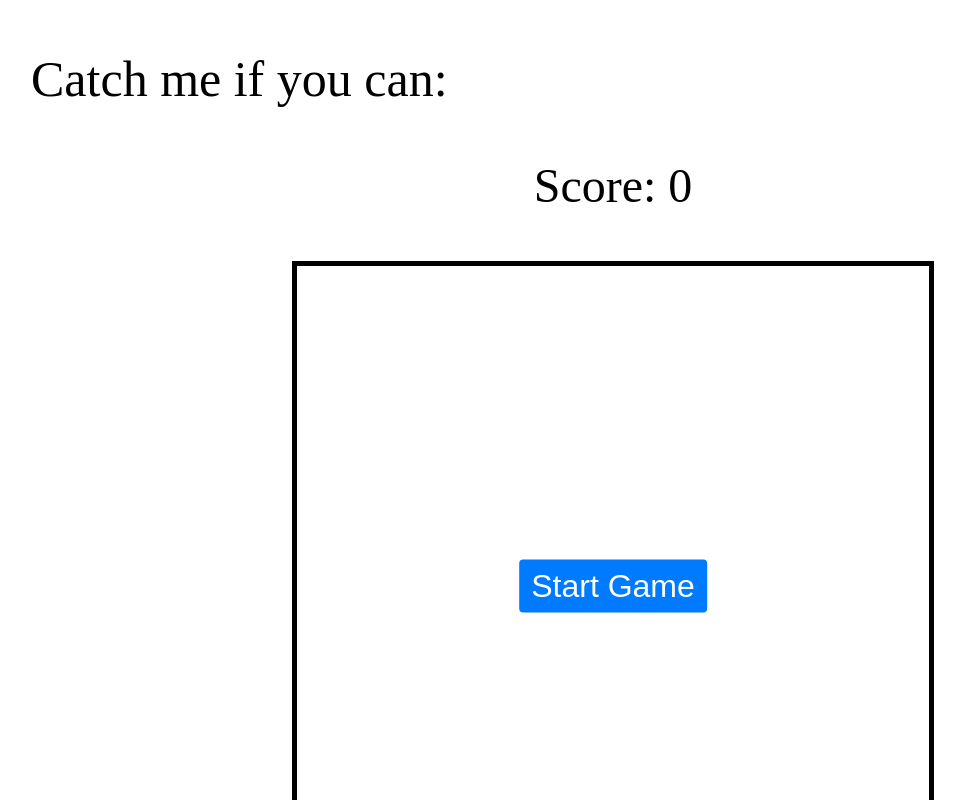
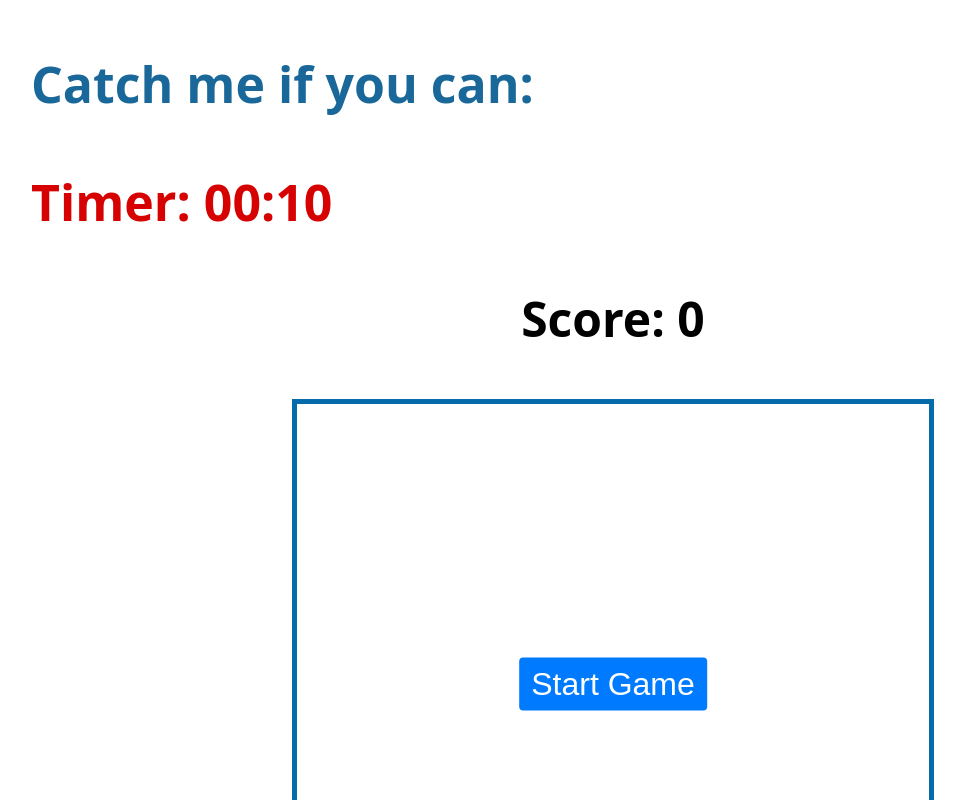
Before and after one commit to ahmedd-mahmoud/Catch-Me-challenge, a React (Create React App) app: page / in a window 1280 px wide. Shown: the top 800 px of the page, without its empty margins (27-992 px from the left). Built offline with nearby package versions, Linux system fonts and the light colour scheme.

Commit message:
Added timer and some styles

```diff
--- a/src/App.js
+++ b/src/App.js
@@ -3,11 +3,13 @@ import RandomButton from "./Components/RandomButton";
 
 function App() {
   const [count, setCount] = useState(0);
+  const [timer, setTimer] = useState(10);
   const containerRef = useRef(null);
   return (
     <div>
       <div>
         <p id="title">Catch me if you can:</p>
+        <p id="timer">Timer: 00:{timer}</p>
         <p id="score-text">Score: {count}</p>
       </div>
       <div id="container" ref={containerRef}>
@@ -15,6 +17,8 @@ function App() {
           count={count}
           setCount={setCount}
           containerRef={containerRef}
+          timer={timer}
+          setTimer={setTimer}
         />
       </div>
     </div>
--- a/src/Components/RandomButton/index.js
+++ b/src/Components/RandomButton/index.js
@@ -1,31 +1,28 @@
-import React, { useRef, useState } from "react";
+import React, { useEffect, useRef, useState } from "react";
 import "./styles.css";
 
-const RandomButton = ({ count, setCount, containerRef }) => {
+const RandomButton = ({ count, setCount, containerRef, timer, setTimer }) => {
   const [position, setPosition] = useState({ top: "50%", left: "50%" });
   const [text, setText] = useState("Start Game");
   const [gameState, setGameState] = useState("initial");
+
   const buttonRef = useRef(null);
 
-  // useEffect(() => {
-  //   if (gameState === "in game") {
-  //     const timer = setTimeout(() => {
-  //       setGameState("lost");
-  //     }, 10000);
-  //     return () => {
-  //       clearTimeout(timer);
-  //     };
-  //   }
-  // }, [gameState]);
+  useEffect(() => {
+    if (gameState === "in game" && timer > 0) {
+      setTimeout(() => {
+        setTimer((prevtimer) => prevtimer - 1);
+      }, 1000);
+    } else if (timer === 0) {
+      setGameState("lost");
+    }
+  }, [gameState, timer, setTimer]);
 
   const handleClick = () => {
     if (gameState === "initial") {
       setGameState("in game");
       setText("Catch me!");
     } else if (gameState === "in game") {
-      setTimeout(() => {
-        setGameState("lost");
-      }, 10000);
       if (count === 4) {
         setGameState("won");
       }
@@ -60,13 +57,14 @@ const RandomButton = ({ count, setCount, containerRef }) => {
     setText("Start Game");
     setGameState("initial");
     setCount(0);
+    setTimer(10);
   };
 
   return (
     <>
       {gameState === "won" && (
         <div className="result-text">
-          <h1>You won!</h1>
+          <h1 id="win-text">You Won!</h1>
           <button className="restart-button" onClick={handleRestart}>
             Restart Game
           </button>
@@ -74,7 +72,7 @@ const RandomButton = ({ count, setCount, containerRef }) => {
       )}
       {gameState === "lost" && (
         <div className="result-text">
-          <h1>Game over!</h1>
+          <h1 id="lose-text">Game Over!</h1>
           <button className="restart-button" onClick={handleRestart}>
             Restart Game
           </button>
--- a/src/Components/RandomButton/styles.css
+++ b/src/Components/RandomButton/styles.css
@@ -35,6 +35,12 @@
   background-color: rgb(23, 199, 23);
 }
 
-h1 {
+#win-text {
   font-size: 128px;
+  color: rgb(0, 64, 255);
 }
+
+#lose-text {
+  font-size: 128px;
+  color: red;
+}
--- a/src/index.css
+++ b/src/index.css
@@ -1,16 +1,29 @@
+body {
+  font-family: system-ui, -apple-system, BlinkMacSystemFont, "Segoe UI", Roboto,
+    Oxygen, Ubuntu, Cantarell, "Open Sans", "Helvetica Neue", sans-serif;
+  font-weight: bold;
+}
 #container {
   position: relative;
   width: 50%;
-  height: 80vh;
-  border: 5px solid #000;
+  height: 70vh;
+  border: 5px solid #066baa;
   margin: auto;
 }
 #title {
   font-size: 50px;
   margin-left: 50px;
+  color: #196899;
+}
+
+#timer {
+  font-size: 50px;
+  margin-left: 50px;
+  color: rgb(214, 2, 2);
 }
 
 #score-text {
   text-align: center;
   font-size: 48px;
+  margin-top: 5px;
 }
```
